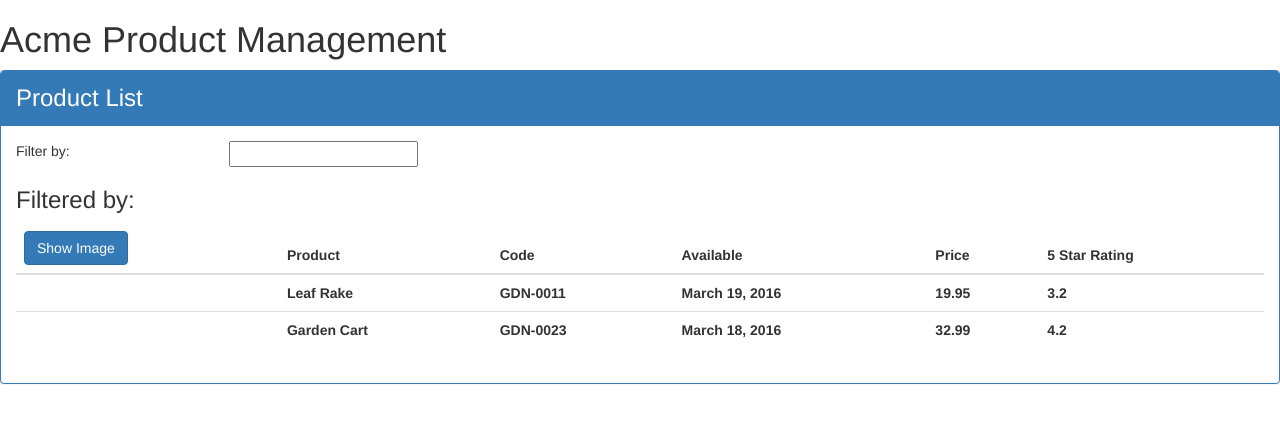
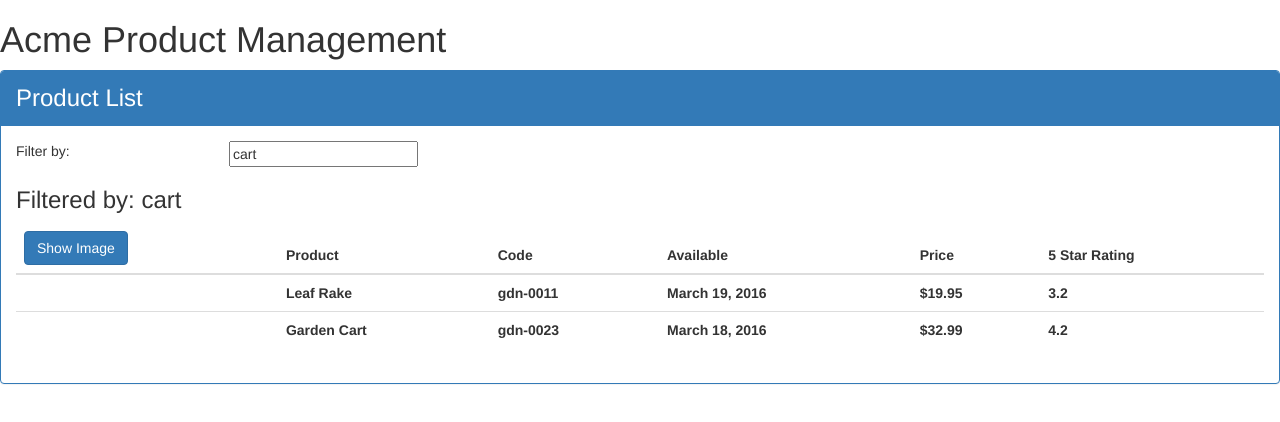
Before and after one commit to DeloitteDigitalAT/pluralsight, an Angular app in the folder angular-getting-tarted/APM/: page / in a window 1280 px wide. Shown: the top 422 px of the page. Built offline with nearby package versions, Linux system fonts and the light colour scheme.

Commit message:
-Finished module on Data Binding and Pipes

```diff
--- a/angular-getting-tarted/APM/src/app/products/product-list.component.html
+++ b/angular-getting-tarted/APM/src/app/products/product-list.component.html
@@ -6,12 +6,12 @@
         <div class='row'>
             <div class='col-md-2'>Filter by:</div>
             <div class='col-md-4'>
-                <input type='text' />
+                <input type='text' [(ngModel)]='listFilter' />
             </div>
         </div>
         <div class='row'>
             <div class='col-md-6'>
-                <h3>Filtered by:</h3>
+                <h3>Filtered by: {{listFilter}}</h3>
             </div>
         </div>
         <div class='table-responsive'>
@@ -19,8 +19,9 @@
                 <thead>
                     <tr>
                         <th>
-                            <button class='btn btn-primary'>
-                                Show Image
+                            <button class='btn btn-primary'
+                                (click)=toggleImage()>
+                                {{showImage ? 'Hide' : 'Show'}} Image
                             </button>
                         </th>
                         <th>Product</th>
@@ -32,11 +33,17 @@
                 </thead>
                 <tbody>
                     <tr *ngFor='let product of products'>
-                        <th></th>
+                        <th>
+                            <img *ngIf='showImage'
+                                [src]='product.imageUrl'
+                                [title]='product.productName'
+                                [style.width.px] = 'imageWidth'
+                                [style.margin.px] = 'imageMargin' >
+                        </th>
                         <th>{{ product.productName}}</th>
-                        <th>{{ product.productCode}}</th>
+                        <th>{{ product.productCode | lowercase}}</th>
                         <th>{{ product.releaseDate}}</th>
-                        <th>{{ product.price}}</th>
+                        <th>{{ product.price | currency:'USD':true:'1.2-2'}}</th>
                         <th>{{ product.starRating}}</th>
                     </tr>
                 </tbody>
--- a/angular-getting-tarted/APM/src/app/products/product-list.component.ts
+++ b/angular-getting-tarted/APM/src/app/products/product-list.component.ts
@@ -7,6 +7,10 @@ import { Component } from "@angular/core";
 
 export class ProductListComponent {
     pageTitle: string = 'Product List';
+    showImage: boolean = false;
+    imageWidth: number = 50;
+    imageMargin: number = 2;
+    listFilter: string = 'cart'
     products: any[] = [
         {
             "productId": 1,
@@ -30,4 +34,8 @@ export class ProductListComponent {
         }
     ];
 
+    toggleImage(): void {
+        this.showImage = !this.showImage;
+    }
+
 }
```
Also changed, not shown: angular-getting-tarted/APM/src/app/app.module.ts (+6 -2 lines).
